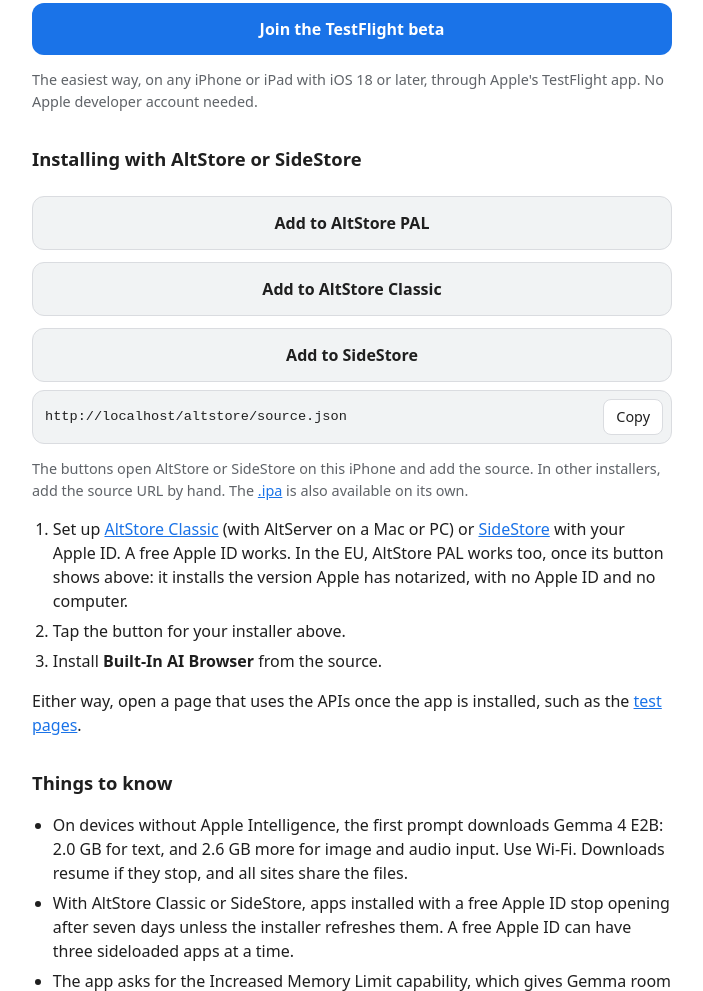
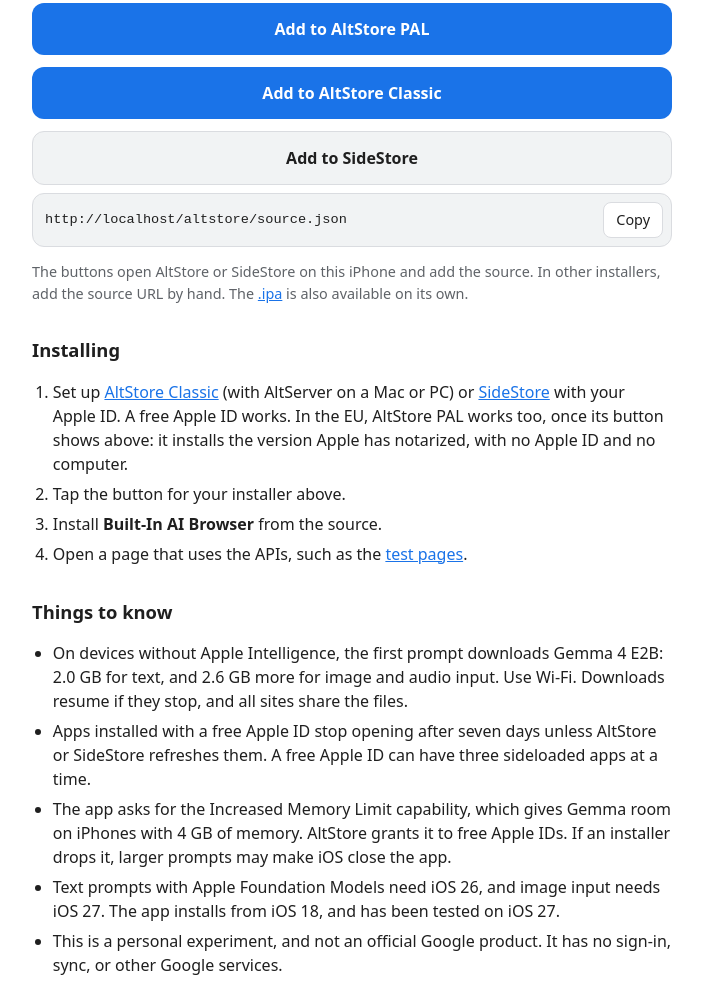
Before and after one commit to tomayac/chromium-ios-built-in-ai, a plain HTML site: page altstore/index.html in a window 1280 px wide. Shown: the part 257-1248 px from the top of the page, without its empty margins (288-991 px from the left). Drawn offline with Linux system fonts and the light colour scheme; files whose address does not match are found by name.

Commit message:
Revert "Lead the install page with the TestFlight beta"
This reverts commit 1c88a0041c8e9373d80d714d017503e59fe85c5e.

```diff
--- a/altstore/index.html
+++ b/altstore/index.html
@@ -177,23 +177,10 @@
       </p>
 
       <div class="buttons">
-        <a class="button" href="https://testflight.apple.com/join/z28wgCRz"
-          >Join the TestFlight beta</a
-        >
-      </div>
-      <p class="small">
-        The easiest way, on any iPhone or iPad with iOS 18 or later, through
-        Apple's TestFlight app. No Apple developer account needed.
-      </p>
-
-      <h2>Installing with AltStore or SideStore</h2>
-      <div class="buttons">
-        <a class="button secondary" id="altstore-pal" href="#" hidden
+        <a class="button" id="altstore-pal" href="#" hidden
           >Add to AltStore PAL</a
         >
-        <a class="button secondary" id="altstore" href="#"
-          >Add to AltStore Classic</a
-        >
+        <a class="button" id="altstore" href="#">Add to AltStore Classic</a>
         <a class="button secondary" id="sidestore" href="#">Add to SideStore</a>
       </div>
       <div class="source">
@@ -206,6 +193,7 @@
         <a id="ipa" href="#">.ipa</a> is also available on its own.
       </p>
 
+      <h2>Installing</h2>
       <ol>
         <li>
           Set up
@@ -221,11 +209,11 @@
         </li>
         <li>Tap the button for your installer above.</li>
         <li>Install <strong>Built-In AI Browser</strong> from the source.</li>
+        <li>
+          Open a page that uses the APIs, such as the
+          <a href="../">test pages</a>.
+        </li>
       </ol>
-      <p>
-        Either way, open a page that uses the APIs once the app is installed,
-        such as the <a href="../">test pages</a>.
-      </p>
 
       <h2>Things to know</h2>
       <ul>
@@ -236,9 +224,9 @@
           the files.
         </li>
         <li>
-          With AltStore Classic or SideStore, apps installed with a free Apple
-          ID stop opening after seven days unless the installer refreshes them.
-          A free Apple ID can have three sideloaded apps at a time.
+          Apps installed with a free Apple ID stop opening after seven days
+          unless AltStore or SideStore refreshes them. A free Apple ID can have
+          three sideloaded apps at a time.
         </li>
         <li>
           The app asks for the Increased Memory Limit capability, which gives
```
